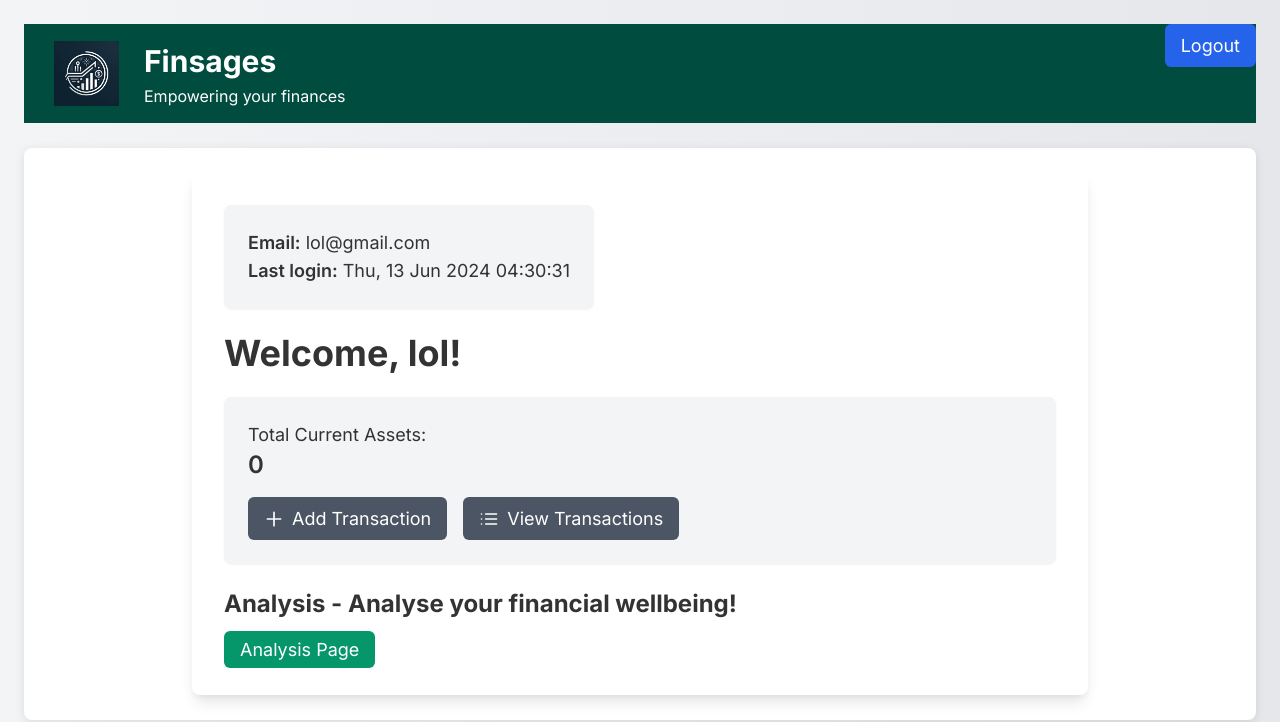
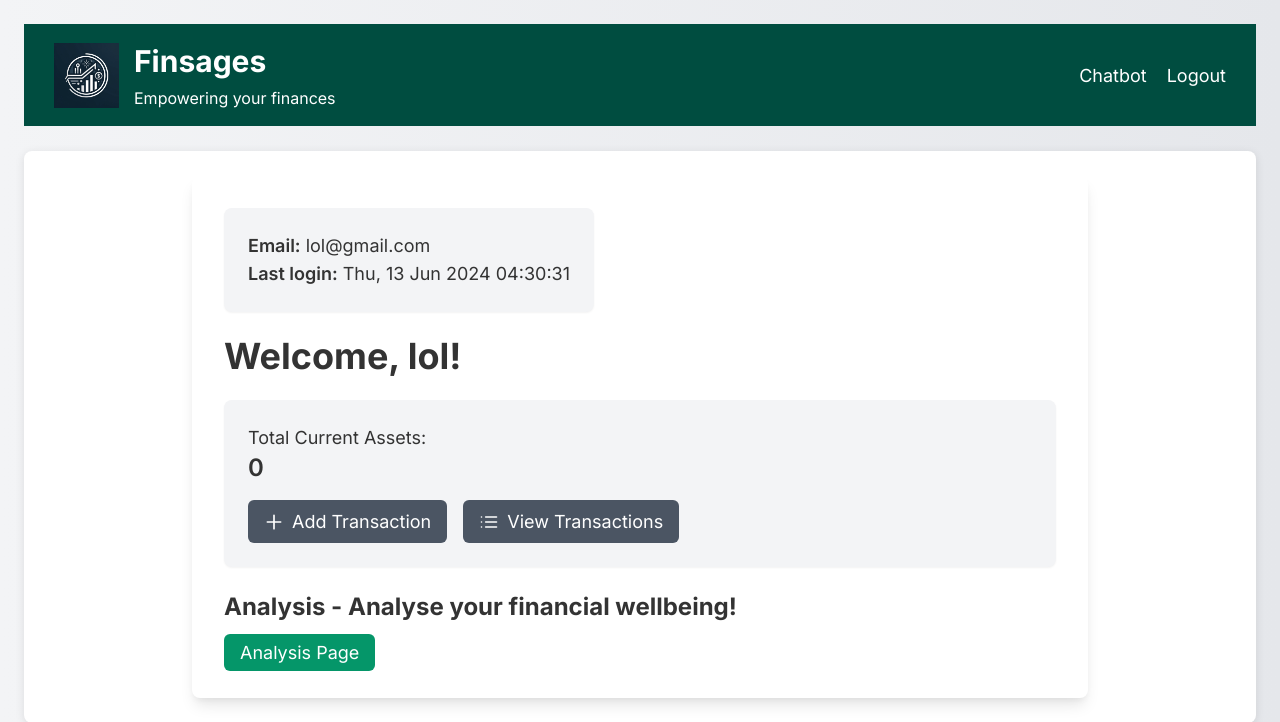
Before and after one commit to taggyhan/finsages, a Django app: page /proj/ in a window 1280 px wide. Shown: the top 722 px of the page. Run offline with Django 3.2, Linux system fonts and the light colour scheme; a user stored in the database is signed in.

Commit message:
Revert "Revert "Tag/revamped layout and chatbot link""

```diff
--- a/proj/templates/proj/layout.html
+++ b/proj/templates/proj/layout.html
@@ -19,16 +19,27 @@
             background: #004d40; /* Dark teal background */
             padding: 15px 30px; /* Adjusted for larger content */
             display: flex;
+            justify-content: space-between; /* Space between elements */
             align-items: center;
             color: #ffffff;
         }
         header img {
             height: 65px; /* 30% larger */
-            margin-right: 25px; /* Increased spacing */
+            margin-right: 15px; /* Adjusted spacing */
         }
-        header .header-text {
+        header .header-left {
             display: flex;
-            flex-direction: column;
+            align-items: center;
+        }
+        header .header-right {
+            display: flex;
+            align-items: center;
+        }
+        header .header-right a {
+            color: #ffffff;
+            text-decoration: none;
+            font-weight: 500; /* Medium weight for better visibility */
+            margin-left: 20px; /* Spacing between links */
         }
         header h1 {
             font-size: 30px; /* Larger font for the title */
@@ -38,6 +49,7 @@
         .header-motto {
             font-size: 16px; /* Slightly larger motto */
             font-weight: 300;
+            margin-top: 5px; /* Small margin for spacing */
         }
         .content {
             padding: 25px; /* Increased padding for more space */
@@ -50,10 +62,18 @@
 </head>
 <body>
     <header>
-        <img src="{% static 'proj/images/finsage_logo.webp' %}" alt="Finsages Logo">
-        <div class="header-text">
-            <h1>Finsages</h1>
-            <span class="header-motto">Empowering your finances</span>
+        <div class="header-left">
+            <a href="{% url 'index' %}">
+                <img src="{% static 'proj/images/finsage_logo.webp' %}" alt="Finsages Logo">
+            </a>
+            <div class="header-text">
+                <h1>Finsages</h1>
+                <span class="header-motto">Empowering your finances</span>
+            </div>
+        </div>
+        <div class="header-right">
+            <a href="{% url 'chatbot' %}">Chatbot</a>
+            <a href="{% url 'logout' %}">Logout</a>
         </div>
     </header>
     <div class="content">
--- a/proj/templates/proj/user.html
+++ b/proj/templates/proj/user.html
@@ -25,7 +25,7 @@
     </style>
 </head>
 <body class="bg-gradient-to-r from-gray-100 to-gray-200 p-6">
-    <a href="{% url 'logout' %}" class="absolute top-6 right-6 bg-blue-600 text-white py-2 px-4 rounded-md hover:bg-blue-700 transition duration-300">Logout</a>
+
     <div class="max-w-4xl mx-auto bg-white p-8 rounded-lg shadow-lg fade-in">
         <div class="flex justify-between items-start mb-6">
             <div class="bg-gray-100 p-6 rounded-lg shadow-sm">
```
Also changed, not shown: requirements.txt (+18 -1 lines), db.sqlite3 (added).
